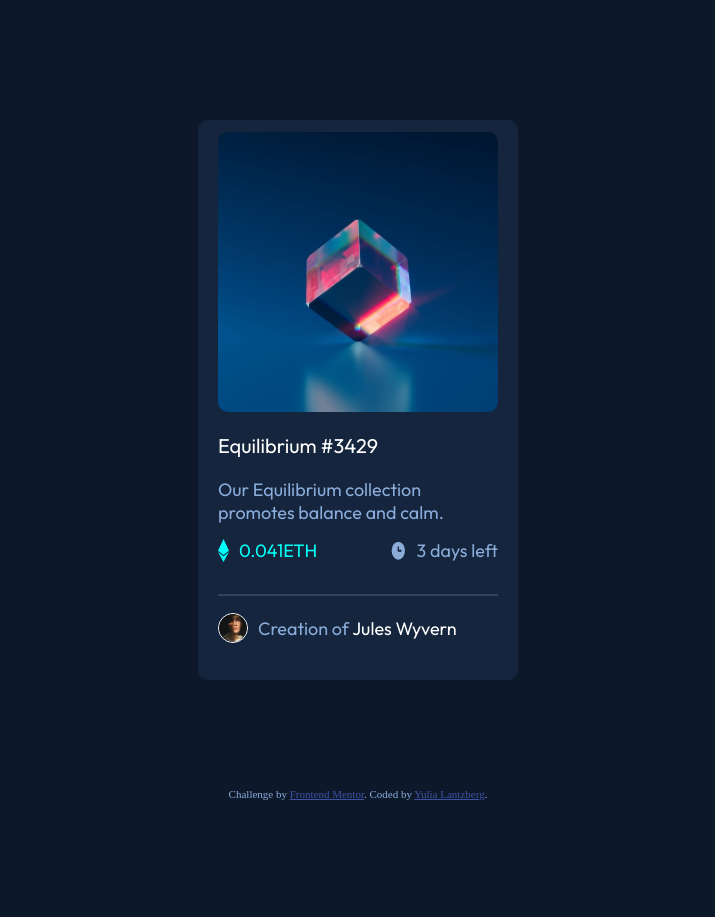
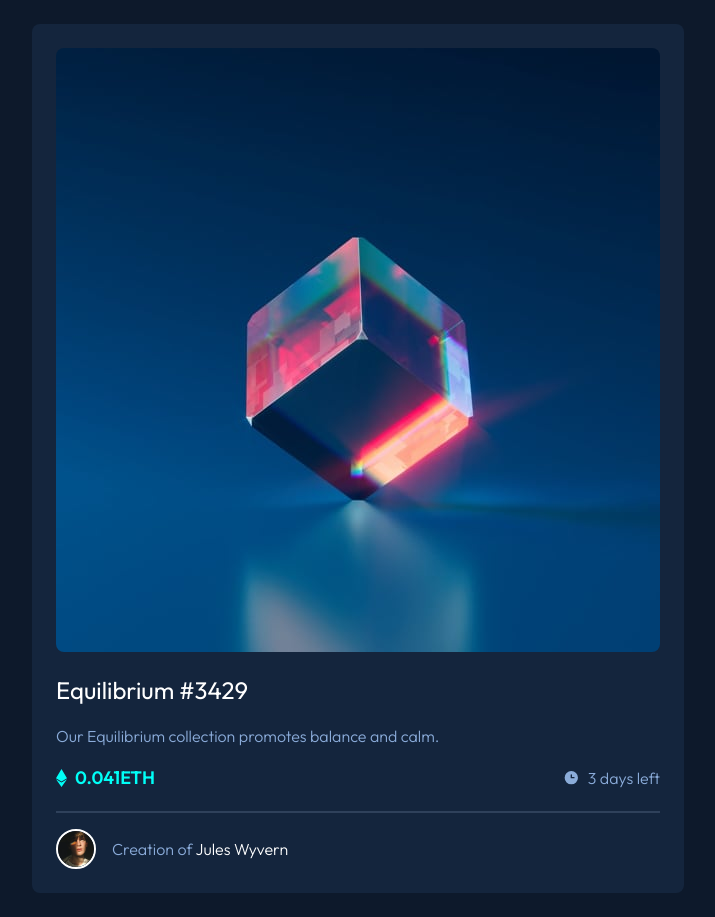
Before and after one commit to YuliaLantzberg/nft-preview-card_fm, a plain HTML site: page index.html in a window 1280 px wide. Shown: the whole page, without its empty margins (282-997 px from the left). Before the commit the page ends 800 px from the top, so only its background shows below. Drawn offline with Linux system fonts and the light colour scheme.

Commit message:
Rewrite html and css

```diff
--- a/index.html
+++ b/index.html
@@ -19,60 +19,35 @@
 		/>
 		<link rel="stylesheet" href="style.css" />
 		<title>Frontend Mentor | NFT preview card component</title>
-
-		<!-- Feel free to remove these styles or customise in your own stylesheet 👍 -->
-		<style>
-			.attribution {
-				font-size: 11px;
-				text-align: center;
-			}
-			.attribution a {
-				color: hsl(228, 45%, 44%);
-			}
-		</style>
 	</head>
-	<body>
+	<body class="grid-center">
 		<main>
-			<div class="hero-wrapper">
-				<div class="hero-image">
+			<article class="card">
+				<picture class="card__hero">
 					<img
 						src="images/image-equilibrium.jpg"
 						alt="cube balancing on one corner pick"
 					/>
-					<div class="hero-overlay">
+					<div class="hero-overlay grid-center">
 						<img class="icon-eye" src="images/icon-view.svg" alt="" />
 					</div>
-				</div>
-			</div>
-
-			<div class="content">
-				<h1 class="title">Equilibrium #3429</h1>
-				<p class="description">
-					Our Equilibrium collection promotes balance and calm.
-				</p>
-				<div class="details">
-					<div class="details-left">
-						<img class="icon" src="images/icon-ethereum.svg" alt="" />
-						<p>0.041ETH</p>
-					</div>
-					<div class="details-right">
-						<img class="icon" src="images/icon-clock.svg" alt="" />
-						<p>3 days left</p>
-					</div>
-				</div>
-			</div>
-			<hr />
-			<div class="footer">
-				<img src="images/image-avatar.png" alt="Jules Wyvern" />
-				<p>Creation of <span class="name">Jules Wyvern</span></p>
-			</div>
+				</picture>
+				<section class="card__content">
+					<h1 class="card__title">Equilibrium #3429</h1>
+					<p class="card__description">
+						Our Equilibrium collection promotes balance and calm.
+					</p>
+					<p class="card__details flex-row-group">
+						<span data-icon="ethereum">0.041ETH</span
+						><span data-icon="clock">3 days left</span>
+					</p>
+				</section>
+				<hr />
+				<section class="card__footer flex-row-group">
+					<img src="images/image-avatar.png" alt="Jules Wyvern" />
+					<p>Creation of <span class="card__author-name">Jules Wyvern</span></p>
+				</section>
+			</article>
 		</main>
-
-		<footer class="attribution">
-			Challenge by
-			<a href="https://www.frontendmentor.io?ref=challenge" target="_blank"
-				>Frontend Mentor</a
-			>. Coded by <a href="#">Yulia Lantzberg</a>.
-		</footer>
 	</body>
 </html>
--- a/style.css
+++ b/style.css
@@ -1,4 +1,211 @@
+/* Variables */
 :root {
+	--primary-blue-300: hsl(215, 51%, 70%);
+	--primary-cyan-400: hsl(178, 100%, 50%);
+
+	--neutral-blue-800: hsl(217, 54%, 11%);
+	--neutral-blue-700: hsl(216, 50%, 16%);
+	--neutral-blue-600: hsl(215, 32%, 27%);
+
+	--clr-overlay: hsla(178, 100%, 50%, 0.3);
+
+	--fw-light: 300;
+	--fw-regular: 400;
+	--fw-bold: 600;
+}
+
+/*
+  1. Use a more-intuitive box-sizing model.
+*/
+*,
+*::before,
+*::after {
+	box-sizing: border-box;
+}
+/*
+	2. Remove default margin
+  */
+* {
+	margin: 0;
+}
+/*
+	Typographic tweaks!
+	3. Add accessible line-height
+	4. Improve text rendering
+  */
+body {
+	line-height: 1.5;
+	-webkit-font-smoothing: antialiased;
+}
+/*
+	5. Improve media defaults
+  */
+img,
+picture,
+video,
+canvas,
+svg {
+	display: block;
+	max-width: 100%;
+}
+/*
+	6. Remove built-in form typography styles
+  */
+input,
+button,
+textarea,
+select {
+	font: inherit;
+}
+/*
+	7. Avoid text overflows
+  */
+p,
+h1,
+h2,
+h3,
+h4,
+h5,
+h6 {
+	overflow-wrap: break-word;
+}
+/*
+	8. Create a root stacking context
+  */
+#root,
+#__next {
+	isolation: isolate;
+}
+
+/* Utilities */
+.flex-row-group {
+	display: flex;
+	gap: 1rem;
+	flex-wrap: wrap;
+}
+
+.grid-center {
+	display: grid;
+	place-content: center;
+}
+
+/* General styles */
+body {
+	min-height: 100vh;
+	font-size: 1rem;
+	font-family: "Outfit", sans-serif;
+	font-weight: var(--fw-light);
+	color: var(--primary-blue-300);
+	background-color: var(--neutral-blue-800);
+	margin: 1.5rem;
+}
+
+/* Card styles */
+.card {
+	--content-padding: 1.25rem 0;
+	--content-border-radius: 0.5rem;
+	--content-spacing: 1rem;
+
+	background-color: var(--neutral-blue-700);
+	padding: 1.5rem;
+	border-radius: var(--content-border-radius);
+}
+
+.card__hero {
+	border-radius: var(--content-border-radius);
+	overflow: hidden;
+	position: relative;
+	cursor: pointer;
+}
+
+.card__content {
+	padding: 1.25rem 0;
+	display: grid;
+	gap: var(--content-spacing);
+}
+
+.card__title {
+	color: white;
+	font-weight: var(--fw-regular);
+	font-size: 1.5rem;
+	cursor: pointer;
+	transition: color 0.3s;
+}
+
+.card__details {
+	justify-content: space-between;
+}
+
+.card__details span {
+	display: flex;
+	gap: 0.5rem;
+	align-items: center;
+}
+
+.card__details span[data-icon="ethereum"] {
+	font-weight: var(--fw-bold);
+	color: var(--primary-cyan-400);
+	font-size: 1.125rem;
+}
+
+.card__details span::before {
+	content: "";
+	display: inline-block;
+}
+
+.card__details span[data-icon="ethereum"]::before {
+	width: 11px;
+	height: 18px;
+	background-image: url("images/icon-ethereum.svg");
+}
+
+.card__details span[data-icon="clock"]::before {
+	width: 17px;
+	height: 17px;
+	background-image: url("images/icon-clock.svg");
+}
+
+hr {
+	border: solid 1px var(--neutral-blue-600);
+	margin-bottom: var(--content-spacing);
+}
+
+.card__footer {
+	align-items: center;
+}
+.card__footer img {
+	max-width: 2.5rem;
+	border: solid 2px white;
+	border-radius: 50%;
+}
+.card__author-name {
+	color: white;
+	cursor: pointer;
+	transition: color 0.3s;
+}
+
+/*  Hover Styles */
+.hero-overlay {
+	width: 100%;
+	height: 100%;
+	top: 0;
+	left: 0;
+	position: absolute;
+	border-radius: var(--content-border-radius);
+	background: var(--clr-overlay);
+	opacity: 0;
+	transition: all 0.6s;
+}
+
+.hero-overlay:hover {
+	opacity: 1;
+}
+
+.card__title:hover,
+.card__author-name:hover {
+	color: var(--primary-cyan-400);
+}
+/* :root {
 	--hover-color: hsl(178, 100%, 50%);
 }
 
@@ -27,7 +234,8 @@ main {
 	background-color: hsl(216, 50%, 16%);
 	font-family: "Outfit", sans-serif;
 	width: 25%;
-	height: 70%;
+	/* height: 70%; */
+/*	min-height: 70%;
 	display: flex;
 	flex-direction: column;
 	align-items: center;
@@ -162,4 +370,4 @@ footer {
 	.hero-wrapper {
 		margin-top: -1rem;
 	}
-}
+} */
```
